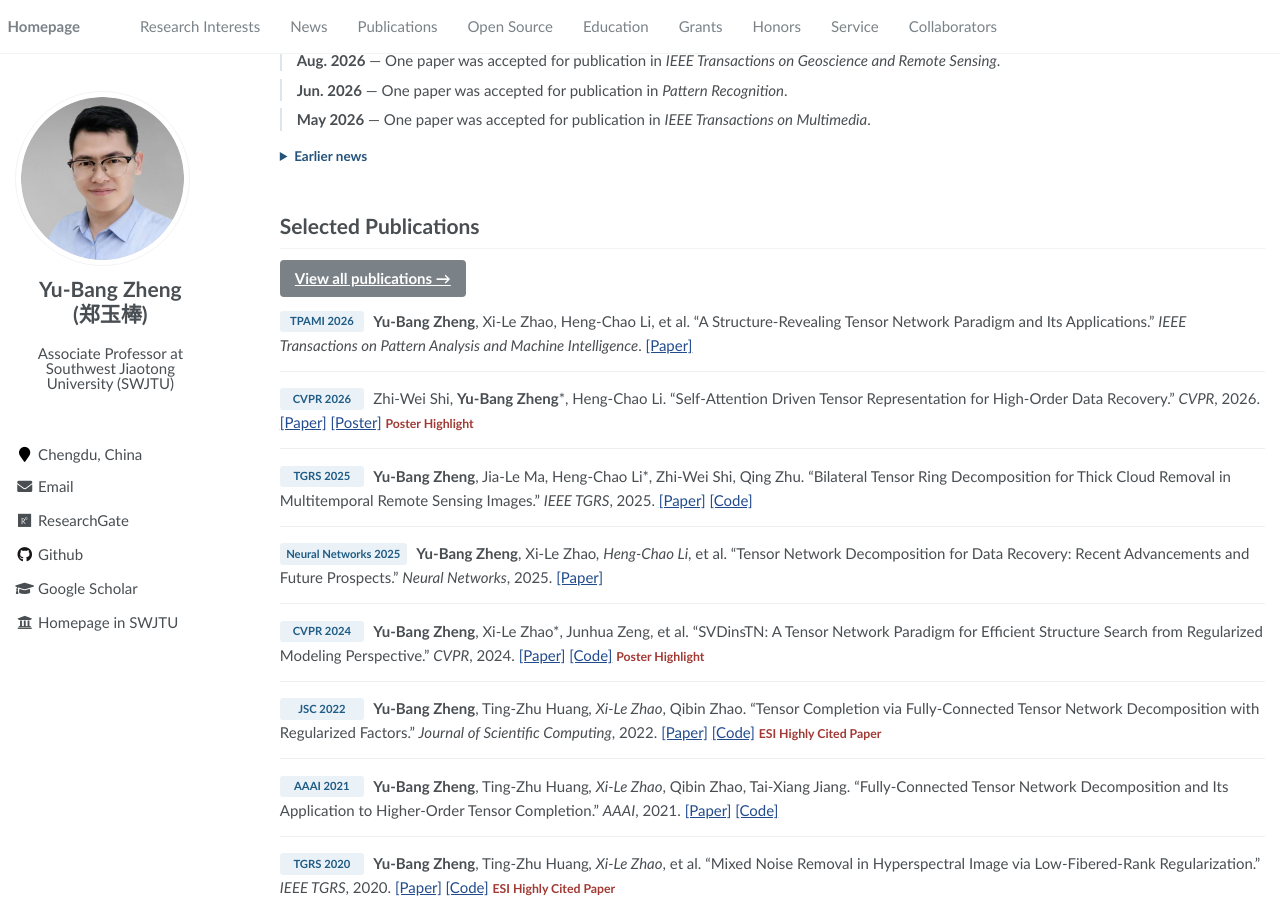
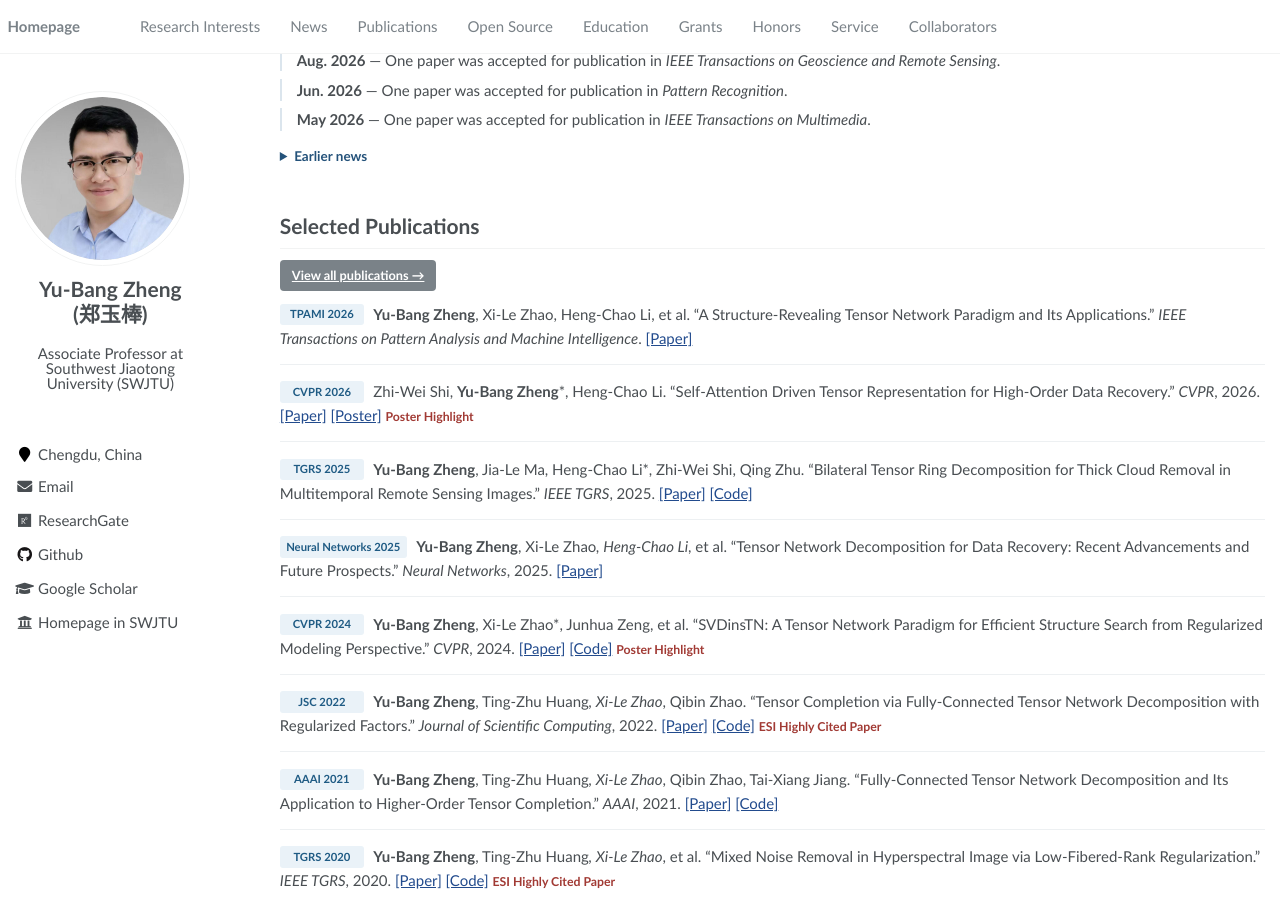
Before and after one commit to YuBangZheng/yubangzheng.github.io, a Jekyll site: the page built from pages/about.md, in a window 1280 px wide and 900 px high, scrolled down 458 px. Built offline with Jekyll 4.4.1, drawn with Linux system fonts in a browser that asks for light colours.

Commit message:
Update about.md

```diff
--- a/pages/about.md
+++ b/pages/about.md
@@ -57,7 +57,9 @@ I am an Associate Professor with the [School of Information Science and Technolo
 
 # Selected Publications
 
-[View all publications →](/publications/){: .btn .btn--primary }
+<a href="/publications/" class="btn btn--primary" style="font-size:0.85em; padding:6px 12px;">
+  View all publications →
+</a>
 
 - <span class="pub-venue">TPAMI 2026</span> **Yu-Bang Zheng**, Xi-Le Zhao, Heng-Chao Li, et al. “A Structure-Revealing Tensor Network Paradigm and Its Applications.” _IEEE Transactions on Pattern Analysis and Machine Intelligence_. [[Paper]](https://doi.org/10.1109/TPAMI.2026.3735826)
 - <span class="pub-venue">CVPR 2026</span> Zhi-Wei Shi, **Yu-Bang Zheng***, Heng-Chao Li. “Self-Attention Driven Tensor Representation for High-Order Data Recovery.” _CVPR_, 2026. [[Paper]](https://openaccess.thecvf.com/content/CVPR2026/papers/Shi_Self-Attention_Driven_Tensor_Representation_for_High-Order_Data_Recovery_CVPR_2026_paper.pdf) [[Poster]](/papers/Poster_SADTR.pdf) <span class="publication-note">Poster Highlight</span>
```
